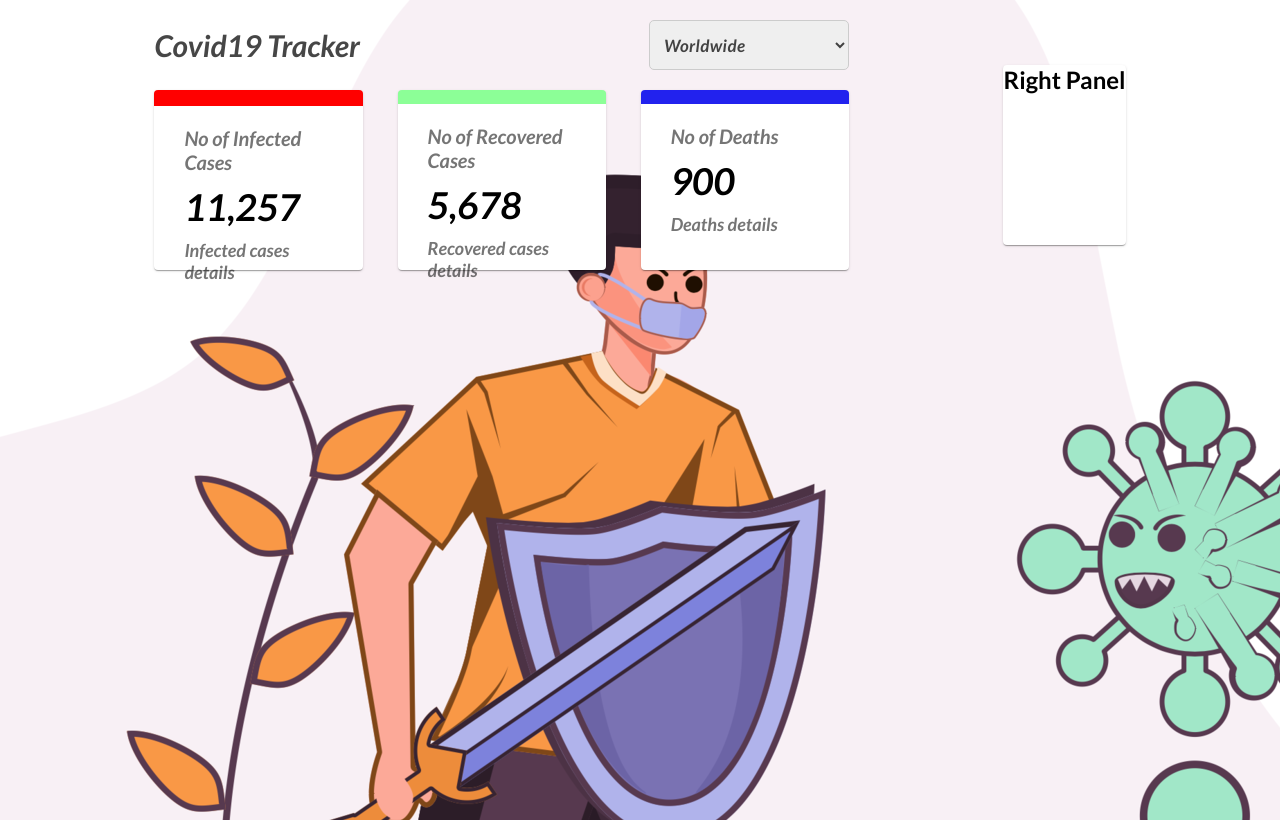
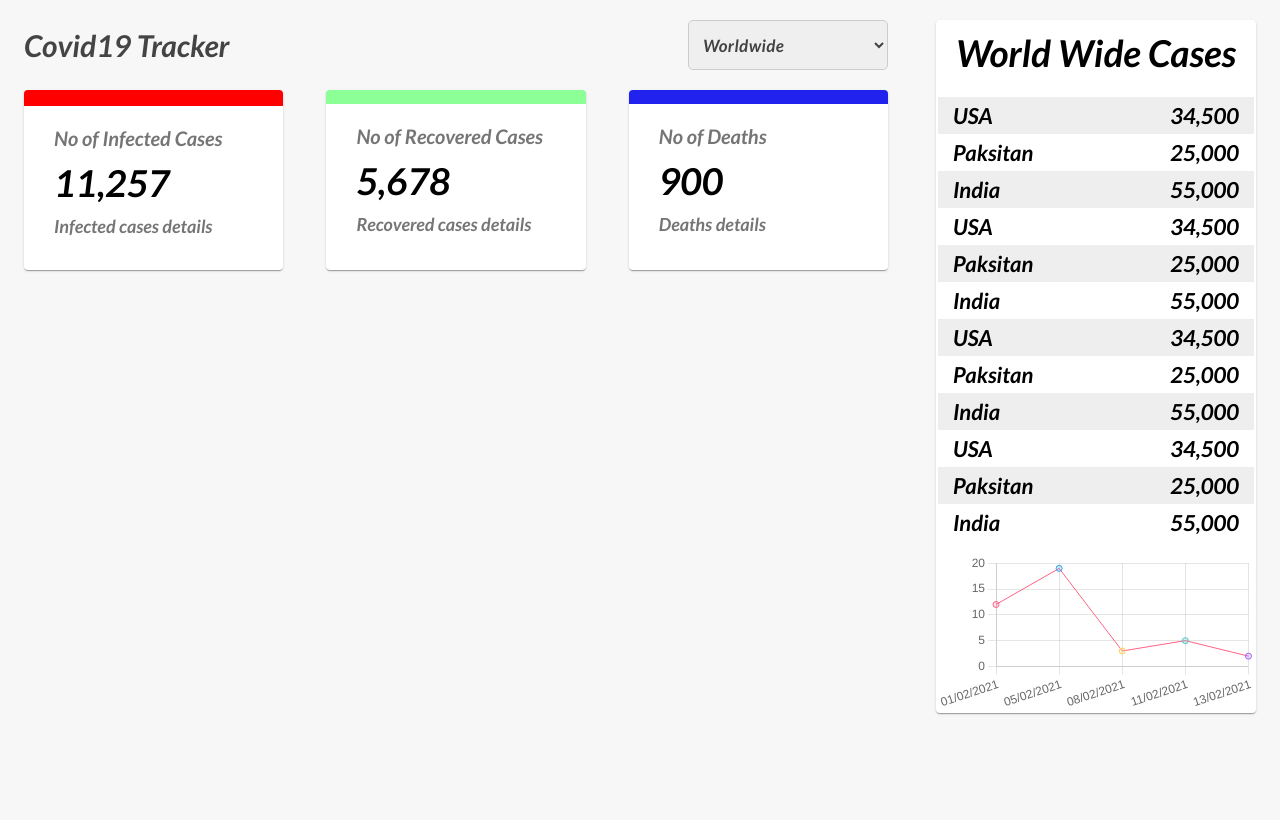
Before and after one commit to hamzaalvi1/Covid19-Tracker, a React (Create React App) app: page / in a window 1280 px wide. Built offline with nearby package versions, Linux system fonts and the light colour scheme.

Commit message:
developed right panel table and chart

```diff
--- a/src/App.css
+++ b/src/App.css
@@ -10,7 +10,7 @@
   align-items: center;
 }
 .app__leftPanel{
-  flex: 0.6;
+  flex: 0.9;
 }
 .app__cases__details {
   display: flex;
@@ -18,3 +18,9 @@
   align-items: center;
   margin: 20px 0;
 }
+.app__right__panel{
+  width: 25%;
+}
+.cases__table tr:nth-of-type(odd){
+  background-color: #dddddd7d;
+}
--- /dev/null
+++ b/src/Chart/Chart.jsx
@@ -0,0 +1,33 @@
+import {Line} from "react-chartjs-2"
+
+const LineChart = ()=>{
+    return(
+        <Line options={{plugins:{legend:{display:false}}}} width={100} height={50} data={{
+            labels:["01/02/2021","05/02/2021","08/02/2021","11/02/2021","13/02/2021"],
+            datasets: [{
+                label: false,
+                data: [12, 19, 3, 5, 2, 3],
+                backgroundColor: [
+                    'rgba(255, 99, 132, 0.2)',
+                    'rgba(54, 162, 235, 0.2)',
+                    'rgba(255, 206, 86, 0.2)',
+                    'rgba(75, 192, 192, 0.2)',
+                    'rgba(153, 102, 255, 0.2)',
+                ],
+                borderColor: [
+                    'rgba(255, 99, 132, 1)',
+                    'rgba(54, 162, 235, 1)',
+                    'rgba(255, 206, 86, 1)',
+                    'rgba(75, 192, 192, 1)',
+                    'rgba(153, 102, 255, 1)',
+                ],
+                borderWidth: 1
+            }]
+        }}
+
+        />
+
+
+    )
+}
+export default LineChart
--- a/src/covid-right-panel/covid-rightPanel.jsx
+++ b/src/covid-right-panel/covid-rightPanel.jsx
@@ -1,11 +1,116 @@
 import React from 'react'
-import {RightMainCard} from "../styleComponents/styledComponents"
+import {RightMainCard,MainHeading,CasesTable,TableRow,TableData} from "../styleComponents/styledComponents"
+import LineChart from "../Chart/Chart"
 
 const  covidRightPanel = () => {
     return (
-        <div>
+        <div className="app__right__panel">
              <RightMainCard>
-            <h2>Right Panel</h2>
+             <MainHeading>
+                 World Wide Cases
+             </MainHeading>
+             <CasesTable className = "cases__table">
+              <TableRow>
+                  <TableData>
+                   USA
+                  </TableData>
+                  <TableData>
+                   34,500
+                  </TableData>
+              </TableRow>
+              <TableRow>
+                  <TableData>
+                   Paksitan
+                  </TableData>
+                  <TableData>
+                   25,000
+                  </TableData>
+              </TableRow>
+              <TableRow>
+                  <TableData>
+                   India
+                  </TableData>
+                  <TableData>
+                   55,000
+                  </TableData>
+              </TableRow>
+              <TableRow>
+                  <TableData>
+                   USA
+                  </TableData>
+                  <TableData>
+                   34,500
+                  </TableData>
+              </TableRow>
+              <TableRow>
+                  <TableData>
+                   Paksitan
+                  </TableData>
+                  <TableData>
+                   25,000
+                  </TableData>
+              </TableRow>
+              <TableRow>
+                  <TableData>
+                   India
+                  </TableData>
+                  <TableData>
+                   55,000
+                  </TableData>
+              </TableRow>
+              <TableRow>
+                  <TableData>
+                   USA
+                  </TableData>
+                  <TableData>
+                   34,500
+                  </TableData>
+              </TableRow>
+              <TableRow>
+                  <TableData>
+                   Paksitan
+                  </TableData>
+                  <TableData>
+                   25,000
+                  </TableData>
+              </TableRow>
+              <TableRow>
+                  <TableData>
+                   India
+                  </TableData>
+                  <TableData>
+                   55,000
+                  </TableData>
+              </TableRow>
+              <TableRow>
+                  <TableData>
+                   USA
+                  </TableData>
+                  <TableData>
+                   34,500
+                  </TableData>
+              </TableRow>
+              <TableRow>
+                  <TableData>
+                   Paksitan
+                  </TableData>
+                  <TableData>
+                   25,000
+                  </TableData>
+              </TableRow>
+              <TableRow>
+                  <TableData>
+                   India
+                  </TableData>
+                  <TableData>
+                   55,000
+                  </TableData>
+              </TableRow>
+
+             </CasesTable>
+              <LineChart/>
+
+
             </RightMainCard>
         </div>
     )
--- a/src/index.css
+++ b/src/index.css
@@ -7,9 +7,8 @@ body {
   -webkit-font-smoothing: antialiased;
   -moz-osx-font-smoothing: grayscale;
   background-color: #f1f1f182;
-  background: url(/public/images/bg.png) no-repeat;
-  height: 100vh;
-  width: 100%;
+
+
 }
 
 code {
--- a/src/styleComponents/styledComponents.jsx
+++ b/src/styleComponents/styledComponents.jsx
@@ -2,8 +2,8 @@ import styled from 'styled-components';
 
 export const FlexWrapper = styled.div`
 display: flex;
-justify-content: space-evenly;
-align-items: center;
+justify-content: space-around;
+ align-items: start;;
 margin: 20px 0;
 
 `
@@ -64,6 +64,31 @@ font-style: italic;
 color: #000;
 padding: 10px 0;
 `
+export const MainHeading = styled(CasesNumbers)`
+text-align: center;
+`
+
+export const CasesTable = styled.table`
+width: 100%;
+height: auto;
+    padding: 10px 0;
+`
+
+export const TableRow = styled.tr`
+display:flex;
+justify-content: space-between;
+align-items: center;
+padding: 05px 15px;
+`
+export const TableData = styled.td`
+    font-size: 22px;
+    color: #000;
+    font-weight: 600;
+    font-style: italic;
+
+
+`
+
 export const CasesPara  = styled(CasesSubTitle)`
 font-size: 18px;
 
@@ -73,7 +98,7 @@ width: 100%;
 background-color: #fff;
 border-radius: 4px;
 box-shadow: 0px 2px 1px -1px rgb(0 0 0 / 20%), 0px 1px 1px 0px rgb(0 0 0 / 14%), 0px 1px 3px 0px rgb(0 0 0 / 12%);
-height: 180px
+height: auto
 
 
 `
```
Also changed, not shown: 1 other file (tests, documents, lock files or other folders).
